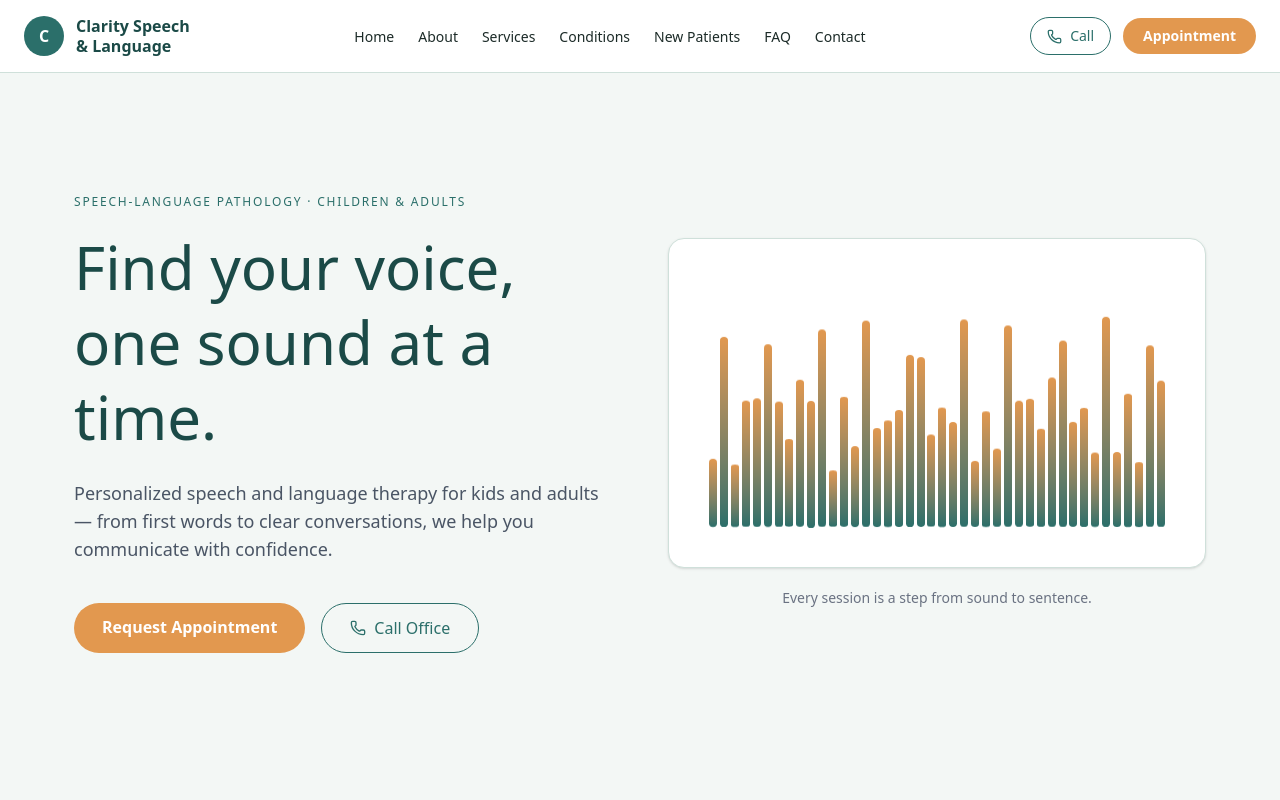
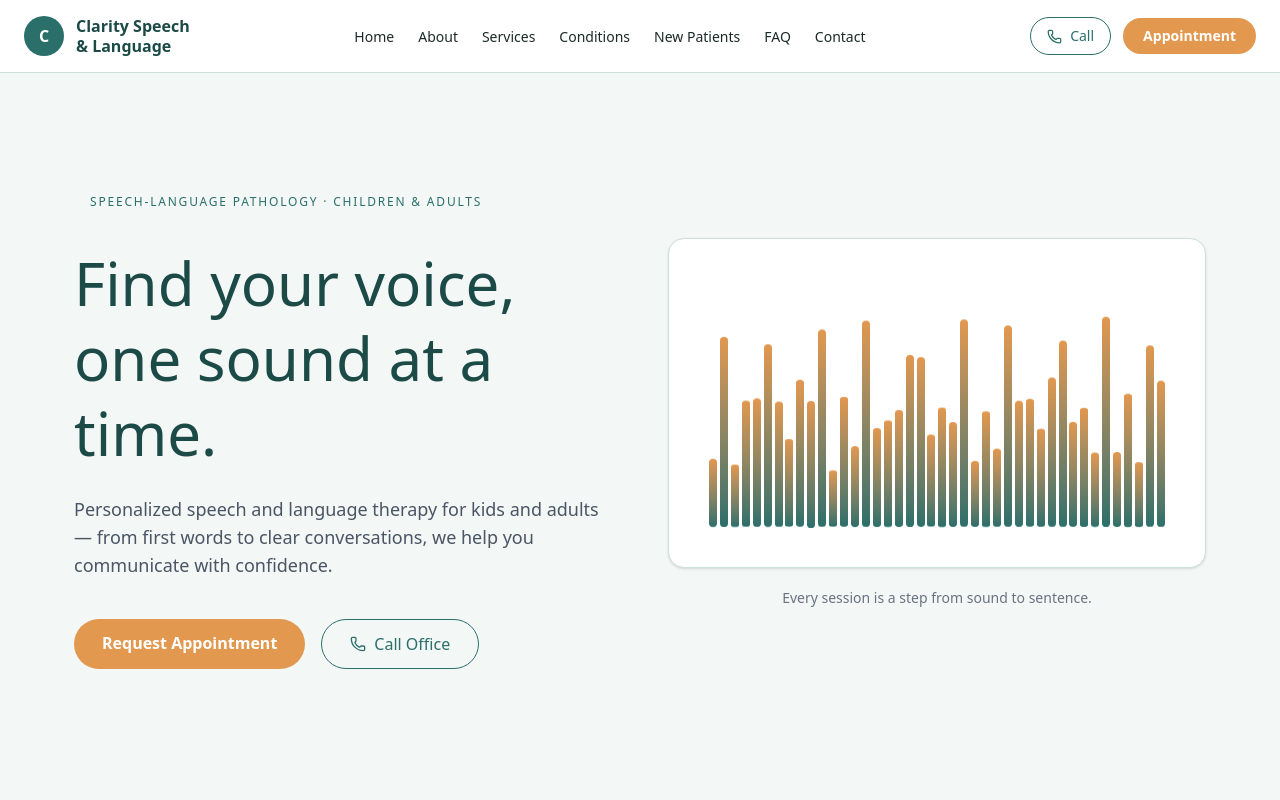
Before and after one commit to rumachoudhury/sadia-speech-therapy, a Next.js app: page / in a window 1280 px wide. Shown: the top 800 px of the page. Built offline with nearby package versions, Linux system fonts and the light colour scheme.

Commit message:
Adjust hero text spacing

```diff
--- a/components/Hero.tsx
+++ b/components/Hero.tsx
@@ -23,6 +23,7 @@ export default function Hero() {
               tracking-[0.15em]
               text-[#2B6F6A]
               font-medium
+              p-6 md:p-4
             "
             >
               Speech-Language Pathology · Children & Adults
```
